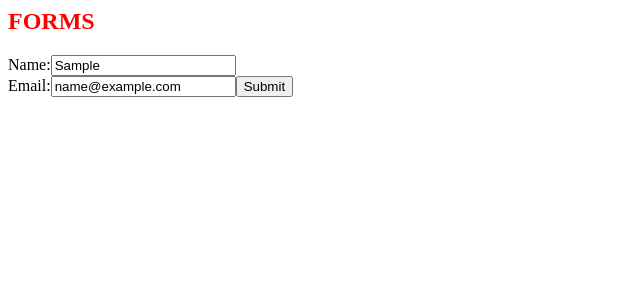
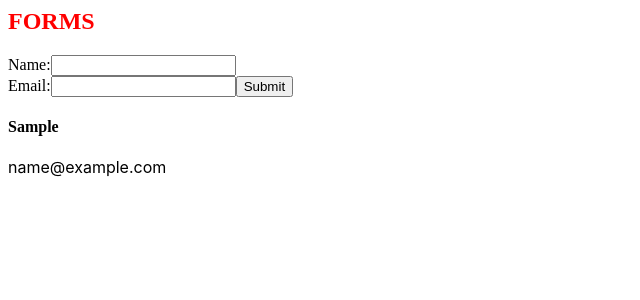
Before and after one commit to Jerrydev01/react-8sdkvg, a React (Create React App) app: page / in a window 1280 px wide. Both pictures are taken after typing "Sample", "name@example.com" into the empty fields and a click on the button "Submit". Shown: the top 300 px of the page, without its empty margins (0-640 px from the left). Built offline with nearby package versions, Linux system fonts and the light colour scheme.

Commit message:
1 file modified

```diff
--- a/src/App.js
+++ b/src/App.js
@@ -4,10 +4,21 @@ import './style.css';
 const App = () => {
   const [name, setName] = useState('');
   const [email, setEmail] = useState('');
+  const [people, setPeople] = useState([]);
 
   const handleSubmit = (e) => {
     e.preventDefault();
-    console.log('hello world');
+    if (name && email) {
+      const person = { id:new Date().getTime().toString(), name, email };
+      setPeople((people) => {
+        return [...people, person];
+      });
+
+      setName('');
+      setEmail('');
+    } else {
+      console.log('world');
+    }
   };
   return (
     <>
@@ -19,7 +30,7 @@ const App = () => {
             type="text"
             id="name"
             value={name}
-          onChange={(e)=>setName(e.target.value)}
+            onChange={(e) => setName(e.target.value)}
           />
           <br />
           <label htmlFor="email">Email:</label>
@@ -27,10 +38,20 @@ const App = () => {
             type="email"
             id="email"
             value={email}
-          onChange={(e)=>setEmail(e.target.value)}
+            onChange={(e) => setEmail(e.target.value)}
           />
           <button type="submit">Submit</button>
         </form>
+
+        {people.map((person) => {
+          const {id, name, email} = person;
+          return (
+            <div key={id}>
+              <h4>{name}</h4>
+              <p>{email}</p>
+            </div>
+          );
+        })}
       </div>
     </>
   );
```
Lines whose indentation alone changed are shown as unchanged.
